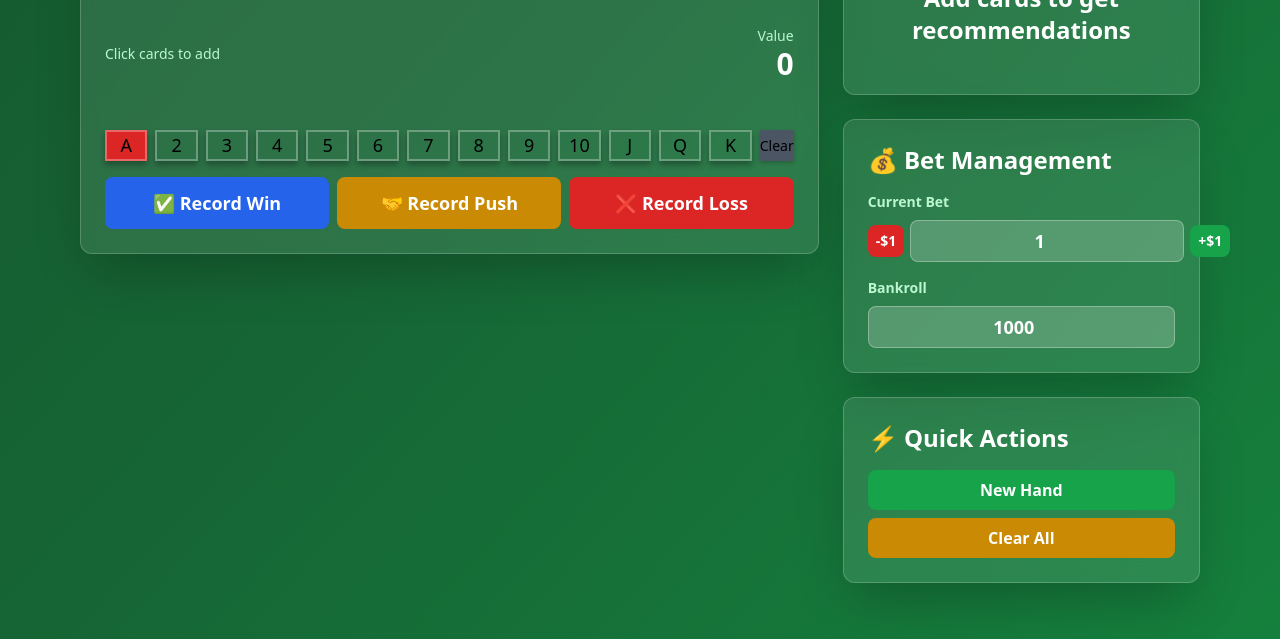
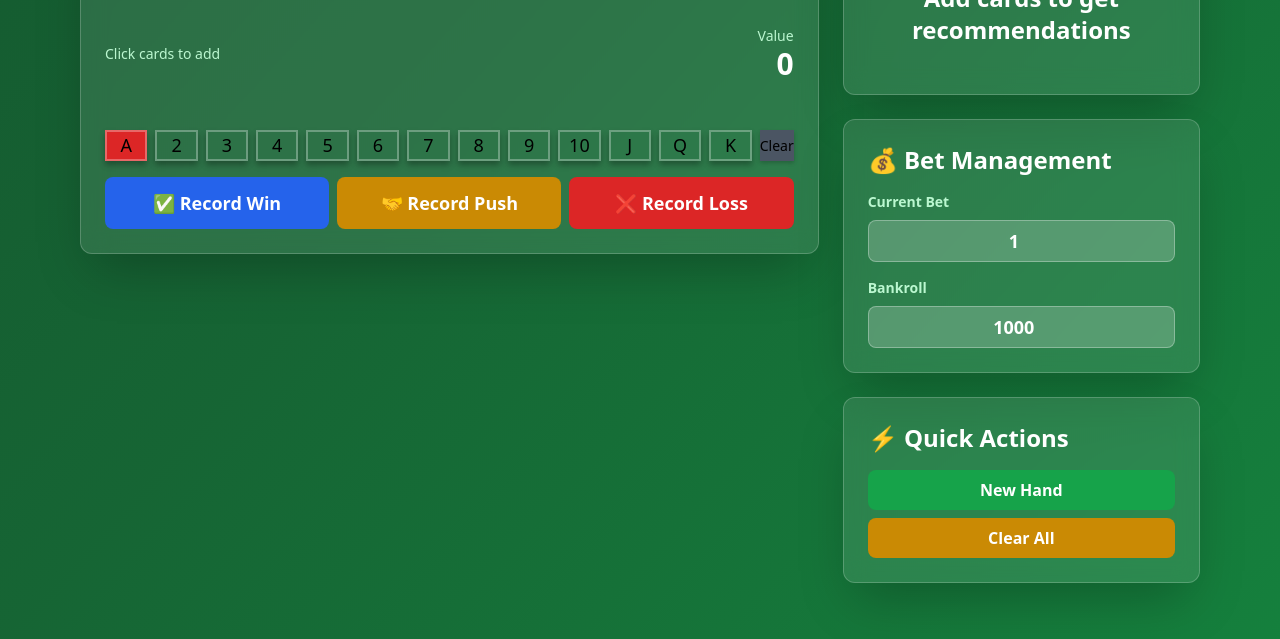
Before and after one commit to haibei/blackjack-strategy-helper, a website with bundled scripts: page index.html in a window 1280 px wide. Shown: the part 763-1402 px from the top of the page. Built offline with nearby package versions, Linux system fonts and the light colour scheme.

Commit message:
Remove bet adjustment buttons and update test setup
UI Improvements:
- Removed up/down (+cd /Users/haibwu/Projects/blackjack-strategy-helper && git add -A && git commit -m "Remove bet adjustment buttons and update test setup

UI Improvements:
- Removed up/down (+$1/-$1) buttons from Bet Management section
- Current Bet input now takes full width for cleaner interface
- Users can still adjust bet by typing directly in the input field

Test Updates:
- Updated tests/setup.js to remove DOM elements that no longer exist
- Removed references to wins, losses, pushes, and winRate elements
- Changed currentBet and bankroll from divs to input elements to match HTML
- All tests remain valid as they test functions, not UI elements"/-cd /Users/haibwu/Projects/blackjack-strategy-helper && git add -A && git commit -m "Remove bet adjustment buttons and update test setup

UI Improvements:
- Removed up/down (+$1/-$1) buttons from Bet Management section
- Current Bet input now takes full width for cleaner interface
- Users can still adjust bet by typing directly in the input field

Test Updates:
- Updated tests/setup.js to remove DOM elements that no longer exist
- Removed references to wins, losses, pushes, and winRate elements
- Changed currentBet and bankroll from divs to input elements to match HTML
- All tests remain valid as they test functions, not UI elements") buttons from Bet Management section
- Current Bet input now takes full width for cleaner interface
- Users can still adjust bet by typing directly in the input field

Test Updates:
- Updated tests/setup.js to remove DOM elements that no longer exist
- Removed references to wins, losses, pushes, and winRate elements
- Changed currentBet and bankroll from divs to input elements to match HTML
- All tests remain valid as they test functions, not UI elements

```diff
--- a/index.html
+++ b/index.html
@@ -171,11 +171,7 @@
                     <div class="space-y-4">
                         <div>
                             <label class="block text-green-200 text-sm font-semibold mb-2">Current Bet</label>
-                            <div class="flex items-center gap-1.5">
-                                <button onclick="adjustBet(-1)" class="bg-red-600 hover:bg-red-700 text-white px-2 py-1.5 rounded-lg text-sm font-bold transition whitespace-nowrap">-$1</button>
-                                <input type="number" id="currentBet" value="1" min="1" step="1" class="flex-1 bg-white/20 text-white text-center text-lg font-bold rounded-lg py-1.5 border border-white/30">
-                                <button onclick="adjustBet(1)" class="bg-green-600 hover:bg-green-700 text-white px-2 py-1.5 rounded-lg text-sm font-bold transition whitespace-nowrap">+$1</button>
-                            </div>
+                            <input type="number" id="currentBet" value="1" min="1" step="1" class="w-full bg-white/20 text-white text-center text-lg font-bold rounded-lg py-1.5 border border-white/30">
                         </div>
                         <div>
                             <label class="block text-green-200 text-sm font-semibold mb-2">Bankroll</label>
```
Also changed, not shown: tests/setup.js (+2 -6 lines).
